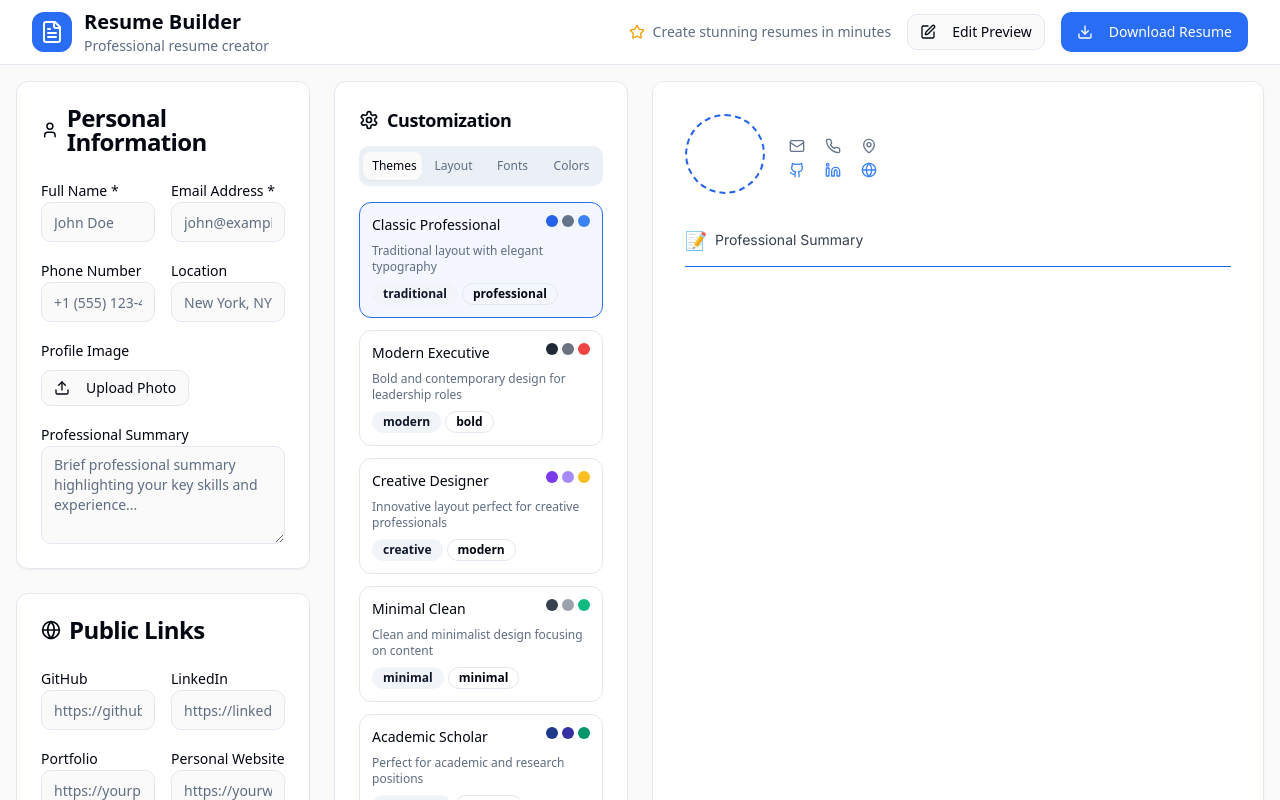
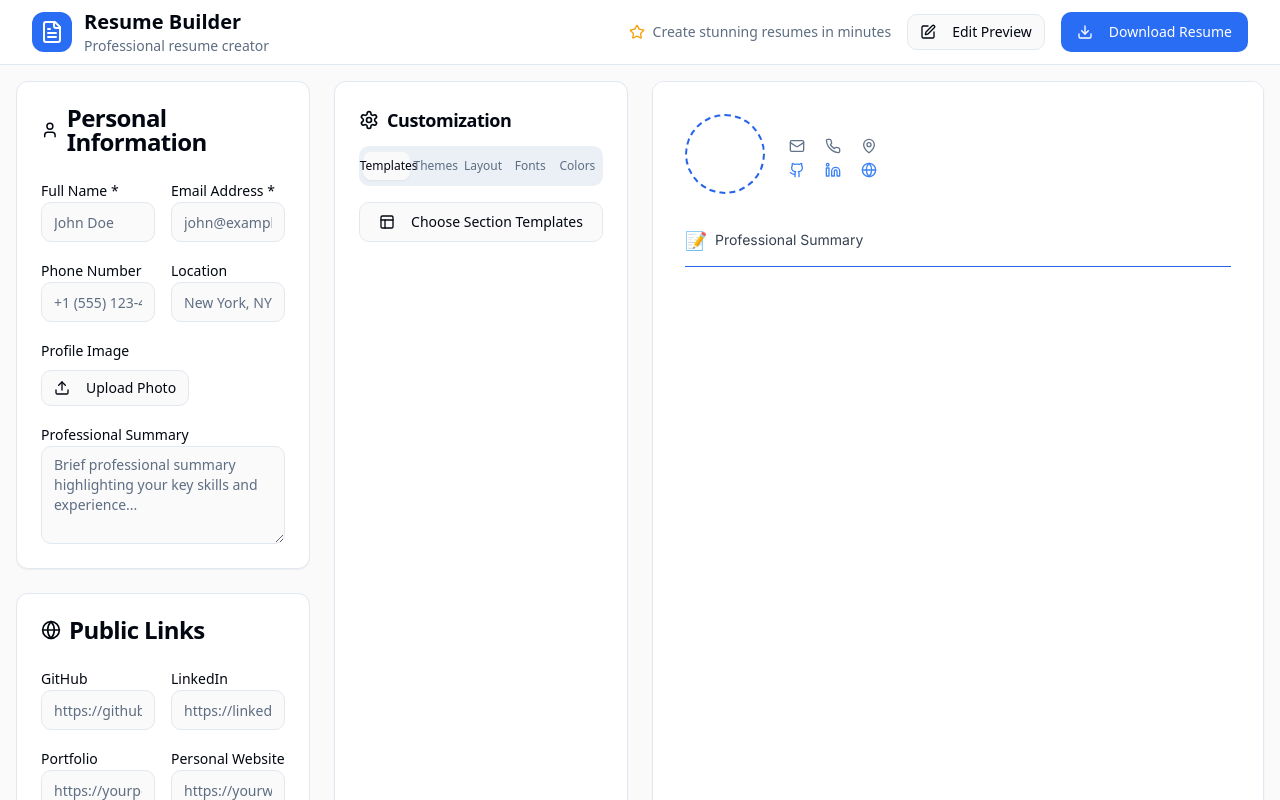
Before and after one commit to Phani583/dynamic-resume, a React (Vite) app: page / in a window 1280 px wide. Shown: the top 800 px of the page. Built offline with nearby package versions, Linux system fonts and the light colour scheme.

Commit message:
feat: Move template selection to customization
Move the template selection UI from the edit preview to the customization section. This change aims to better organize the user interface by separating content editing from template selection.

```diff
--- a/src/components/resume/CustomizationPanel.tsx
+++ b/src/components/resume/CustomizationPanel.tsx
@@ -16,19 +16,23 @@ import {
   LAYOUT_OPTIONS
 } from './constants';
 import { CustomizationOptions, ResumeTheme, SectionCustomization } from './types';
+import { SectionPicker } from './SectionPicker';
+import { SectionTemplateType } from './SectionTemplates';
 
 interface CustomizationPanelProps {
   customization: CustomizationOptions;
   onCustomizationChange: (customization: CustomizationOptions) => void;
   currentTheme: ResumeTheme;
   onThemeChange: (theme: ResumeTheme) => void;
+  onTemplateChange?: (sectionKey: string, templateId: SectionTemplateType) => void;
 }
 
 const CustomizationPanel: React.FC<CustomizationPanelProps> = ({
   customization,
   onCustomizationChange,
   currentTheme,
-  onThemeChange
+  onThemeChange,
+  onTemplateChange
 }) => {
   const [selectedSection, setSelectedSection] = useState('summary');
 
@@ -79,8 +83,12 @@ const CustomizationPanel: React.FC<CustomizationPanelProps> = ({
         </CardTitle>
       </CardHeader>
       <CardContent className="overflow-y-auto h-[calc(100%-80px)]">
-        <Tabs defaultValue="themes" className="space-y-4">
-          <TabsList className="grid w-full grid-cols-4">
+        <Tabs defaultValue="templates" className="space-y-4">
+          <TabsList className="grid w-full grid-cols-5">
+            <TabsTrigger value="templates" className="text-xs">
+              <Layout className="w-3 h-3 mr-1" />
+              Templates
+            </TabsTrigger>
             <TabsTrigger value="themes" className="text-xs">
               <Palette className="w-3 h-3 mr-1" />
               Themes
@@ -98,6 +106,18 @@ const CustomizationPanel: React.FC<CustomizationPanelProps> = ({
               Colors
             </TabsTrigger>
           </TabsList>
+
+          {/* Templates Tab */}
+          <TabsContent value="templates" className="space-y-4">
+            <div>
+              <SectionPicker onTemplateSelect={onTemplateChange || (() => {})}>
+                <Button variant="outline" className="w-full">
+                  <Layout className="w-4 h-4 mr-2" />
+                  Choose Section Templates
+                </Button>
+              </SectionPicker>
+            </div>
+          </TabsContent>
 
           {/* Themes Tab */}
           <TabsContent value="themes" className="space-y-4">
```
